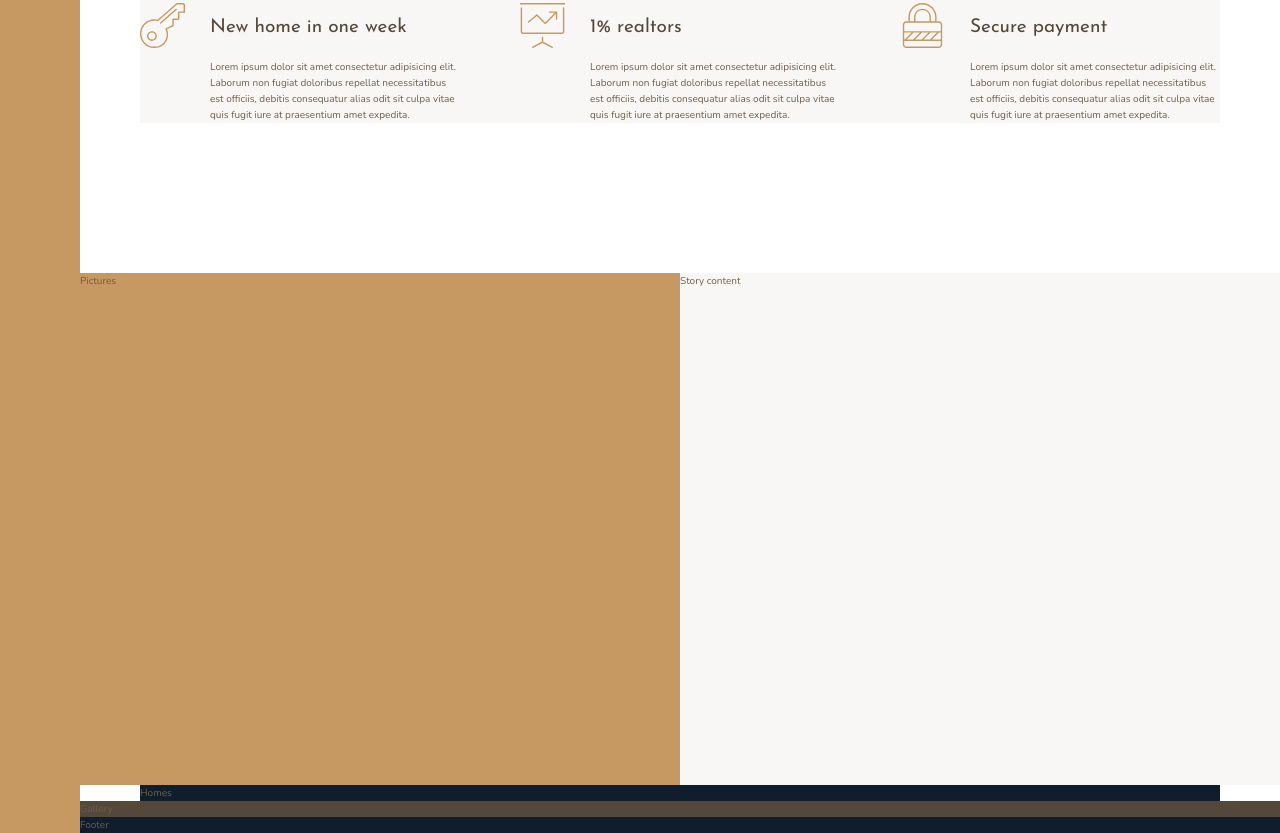
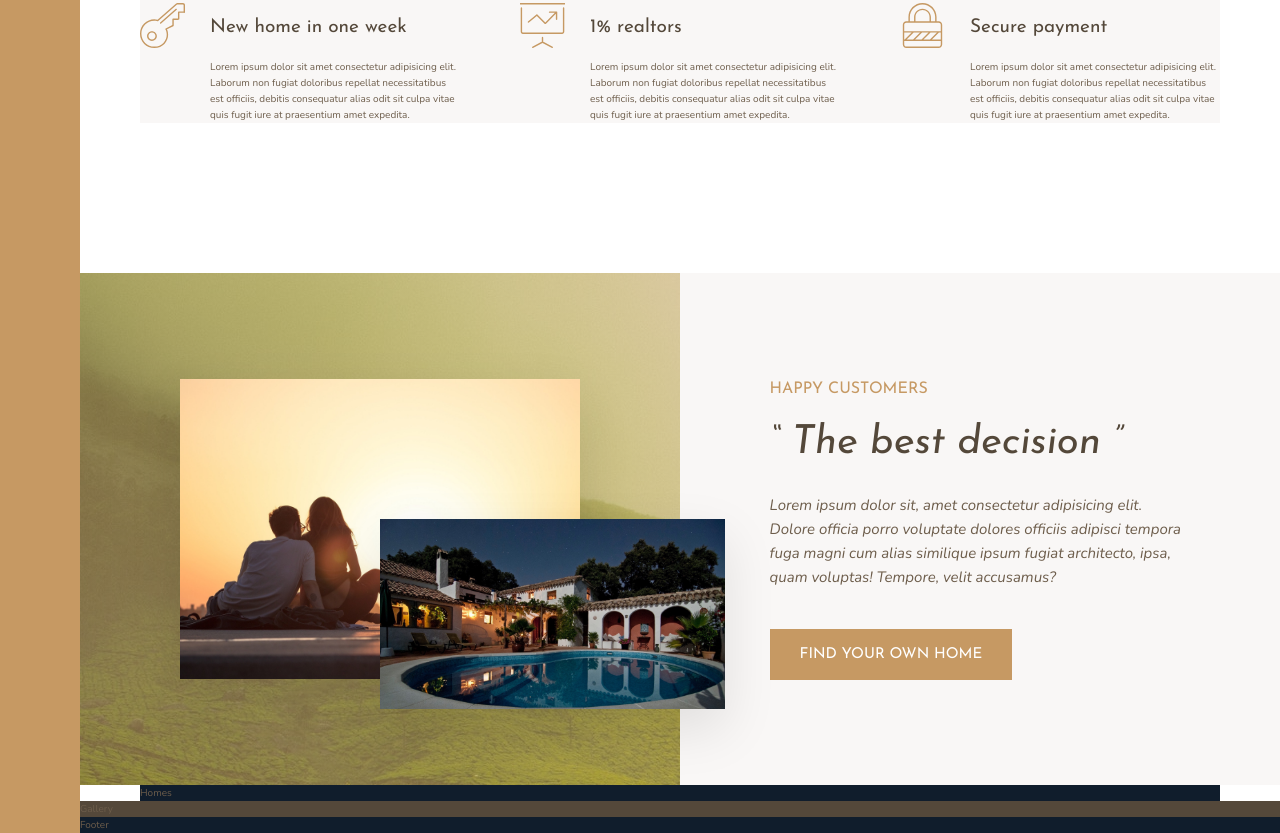
Before and after one commit to reni17/grid-layout-page, a website: page index.html in a window 1280 px wide. Shown: the part 946-1779 px from the top of the page. Drawn offline with nearby package versions, Linux system fonts and the light colour scheme.

Commit message:
Add story section

```diff
--- a/index.html
+++ b/index.html
@@ -66,9 +66,15 @@
 
         </section>
         <div class="story__pictures">
-            Pictures
+            <img src="img/story-1.jpeg" alt="Couple with new house" class="story__img--1">
+            <img src="img/story-2.jpeg" alt="New house" class="story__img--2">
         </div>
-        <div class="story__content">Story content</div>
+        <div class="story__content">
+            <h3 class="heading-3 heading-3--dark mb-sm">Happy customers</h3>
+            <h2 class="heading-2 heading-2--dark mb-md">&ldquo; The best decision &rdquo;</h2>
+            <p class="story__text">Lorem ipsum dolor sit, amet consectetur adipisicing elit. Dolore officia porro voluptate dolores officiis adipisci tempora fuga magni cum alias similique ipsum fugiat architecto, ipsa, quam voluptas! Tempore, velit accusamus?</p>
+            <button class="btn">Find your own home</button>
+        </div>
 
         <section class="homes">Homes</section>
         <div class="gallery">Gallery</div>
--- a/sass/_story.scss
+++ b/sass/_story.scss
@@ -3,11 +3,43 @@
     &__pictures {
         background-color: $color-primary;
         grid-column: full-start/ col-end 4;
+        background-image: linear-gradient(rgba($color-primary, .5), rgba($color-primary, .5)), url(../img/back.jpg);
+
+        display: grid;
+        grid-template-rows: repeat(6, 1fr);
+        grid-template-columns: repeat(6, 1fr);
+        align-items: center;
+    }
+
+    &__img--1 {
+        width: 100%;
+        grid-row: 2 /6;
+        grid-column: 2/6;
+        box-shadow: 0 2rem 5rem rgba(#000, .1);
+    }
+
+    &__img--2 {
+        width: 115%;
+        grid-row: 4 /6;
+        grid-column: 4/7;
+        z-index: 1;
+        box-shadow: 0 2rem 5rem rgba(#000, .1);
     }
 
     &__content {
         background-color: $color-grey-light-1;
         grid-column: col-start 5/ full-end;
 
+        padding: 5rem 7vw;
+        display: flex;
+        flex-direction: column;
+        justify-content: center;
+        align-items: flex-start;
+    }
+
+    &__text {
+        font-size: 1.5rem;
+        font-style: italic;
+        margin-bottom: 4rem;
     }
 }
--- a/sass/_typography.scss
+++ b/sass/_typography.scss
@@ -9,10 +9,20 @@
 
 .heading-2 {
     @extend %heading;
+    font-size: 4rem;
+    font-style: italic;
+    line-height: 1;
+
+    &--light {color: $color-grey-light-1}
+    &--dark {color: $color-grey-dark-1}
+
 }
 
 .heading-3 {
     @extend %heading;
+    font-size: 1.6rem;
+    color: $color-primary;
+    text-transform: uppercase;
 }
 
 .heading-4 {
@@ -22,3 +32,25 @@
     &--light {color: $color-grey-light-1}
     &--dark {color: $color-grey-dark-1}
 }
+
+.btn {
+    background-color: $color-primary;
+    color: #fff;
+    border: none;
+    border-radius: 0;
+    font-family: $font-display;
+    font-size: 1.5rem;
+    text-transform: uppercase;
+    padding: 1.8rem 3rem;
+    cursor: pointer;
+    transition: all .2s;
+
+    &:hover {
+        background-color: $color-primary-dark;
+    }
+}
+
+.mb-sm {margin-bottom: 2rem;}
+.mb-md {margin-bottom: 3rem;}
+.mb-lg {margin-bottom: 4rem;}
+.mb-hg {margin-bottom: 8rem;}
```
Also changed, not shown: css/style.css.
